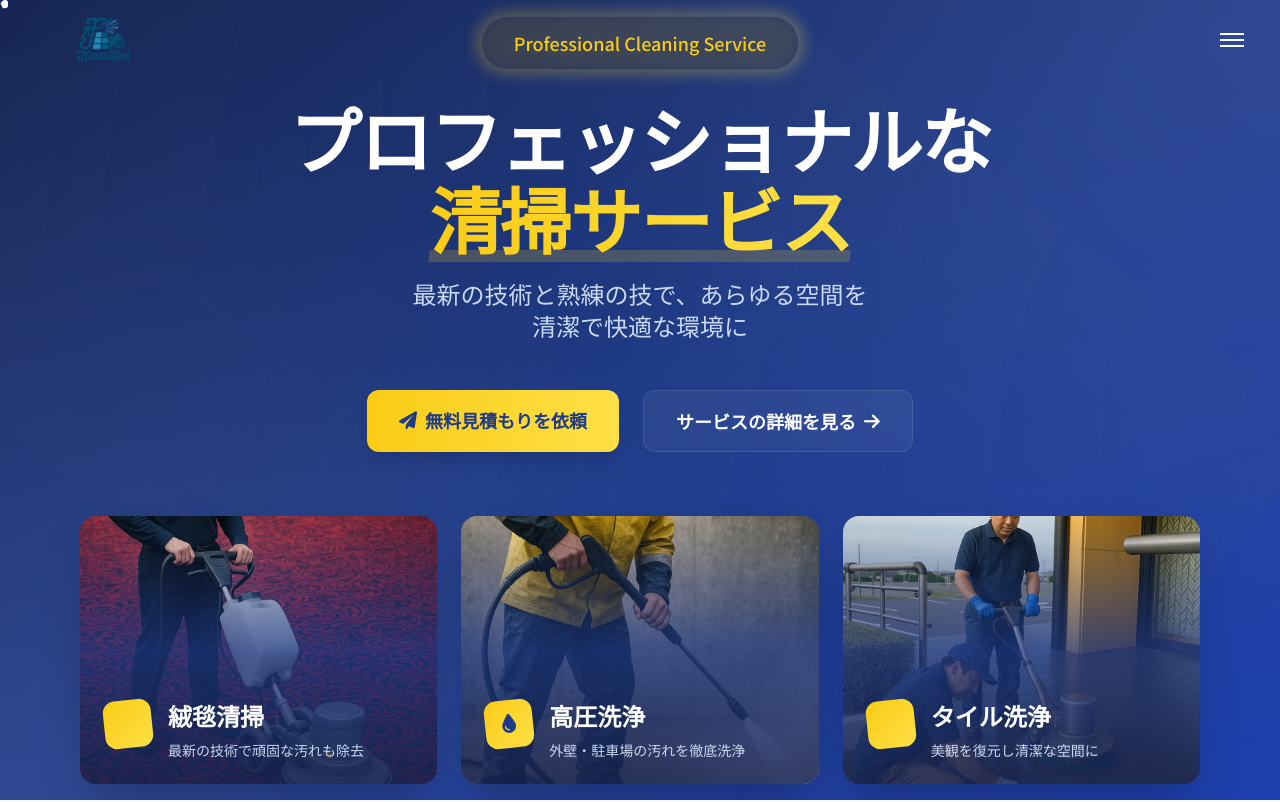
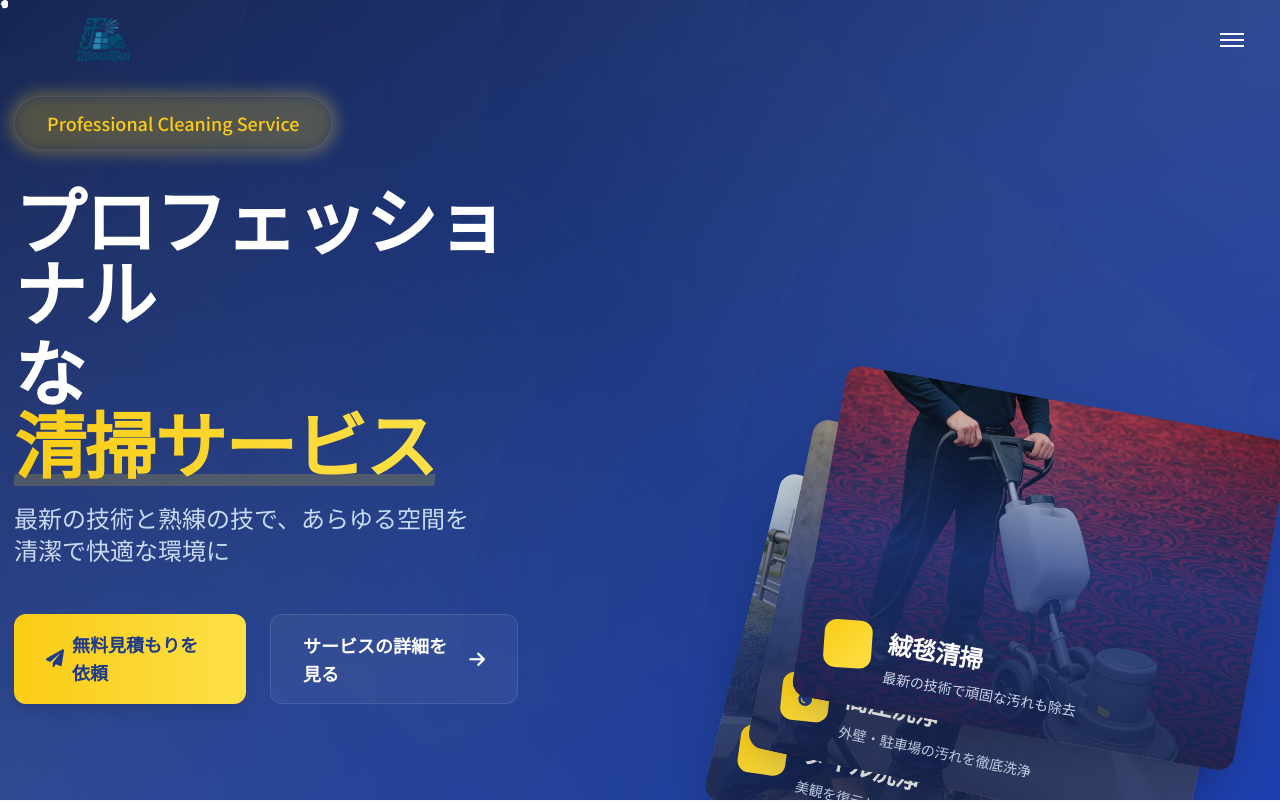
Before and after one commit to fura-1993/clean, a Next.js app: page / in a window 1280 px wide. Shown: the top 802 px of the page. Built offline with nearby package versions, Linux system fonts and the light colour scheme.

Commit message:
Redesign hero section with split layout and tilted service cards

```diff
--- a/src/components/Hero/Hero.tsx
+++ b/src/components/Hero/Hero.tsx
@@ -72,10 +72,12 @@ export default function Hero() {
         ))}
       </div>
 
-      <div className="container relative h-full flex flex-col justify-center items-center">
+      <div className="container relative h-full mx-auto">
+        <div className="grid grid-cols-1 lg:grid-cols-2 h-full items-center gap-12">
+          {/* 左側のコンテンツ */}
           <motion.div
-          className="text-center max-w-5xl"
-          initial={{ opacity: 0, y: 30 }}
+            className="relative z-10 px-6 lg:px-12"
+            initial={{ opacity: 0, x: -50 }}
             animate={controls}
           >
             <motion.div
@@ -140,7 +142,7 @@ export default function Hero() {
             </motion.p>
 
             <motion.div
-            className="flex flex-col sm:flex-row justify-center gap-6 mb-16"
+              className="flex flex-col sm:flex-row gap-6"
               initial={{ opacity: 0, y: 20 }}
               animate={{ opacity: 1, y: 0 }}
               transition={{ duration: 0.8, delay: 0.9 }}
@@ -182,31 +184,50 @@ export default function Hero() {
             </motion.div>
           </motion.div>
 
+          {/* 右側のサービスカード */}
+          <div className="relative h-full flex items-center justify-center lg:justify-end overflow-visible px-6 lg:px-0">
             <motion.div
-          className="grid grid-cols-1 md:grid-cols-3 gap-6 w-full max-w-6xl px-4"
-          initial={{ opacity: 0, y: 40 }}
-          animate={{ opacity: 1, y: 0 }}
-          transition={{ duration: 0.8, delay: 1.2 }}
+              className="relative w-full max-w-2xl"
+              initial={{ opacity: 0, x: 50 }}
+              animate={{ opacity: 1, x: 0 }}
+              transition={{ duration: 1, delay: 0.5 }}
             >
               {services.map((service, index) => (
                 <motion.div
                   key={service.title}
-              className="group relative rounded-2xl overflow-hidden shadow-2xl aspect-[4/3] transform hover:-translate-y-1 transition-all duration-300"
-              whileHover={{ scale: 1.02 }}
-              initial={{ opacity: 0, y: 20 }}
-              animate={{ opacity: 1, y: 0 }}
-              transition={{ duration: 0.5, delay: index * 0.2 + 1.4 }}
+                  className="group absolute w-full max-w-md rounded-2xl overflow-hidden shadow-2xl aspect-[4/3]"
+                  style={{
+                    top: `${index * 60}px`,
+                    right: `${index * 40}px`,
+                    zIndex: services.length - index,
+                    transform: `rotate(${5 + index * 2}deg)`
+                  }}
+                  initial={{ opacity: 0, x: 100, rotate: 10 + index * 2 }}
+                  animate={{
+                    opacity: 1,
+                    x: 0,
+                    transition: {
+                      duration: 0.8,
+                      delay: 0.8 + index * 0.2
+                    }
+                  }}
+                  whileHover={{
+                    scale: 1.02,
+                    rotate: 0,
+                    zIndex: 10,
+                    transition: { duration: 0.3 }
+                  }}
                 >
                   <Image
                     src={service.image}
                     alt={service.title}
                     fill
                     className="object-cover transition-transform duration-700 group-hover:scale-110"
-                sizes="(max-width: 768px) 100vw, 33vw"
+                    sizes="(max-width: 768px) 100vw, 50vw"
                     priority={index === 0}
                     quality={90}
                   />
-              <div className="absolute inset-0 bg-gradient-to-t from-blue-950/95 via-blue-900/80 to-transparent opacity-90 group-hover:opacity-80 transition-opacity" />
+                  <div className="absolute inset-0 bg-gradient-to-t from-blue-950/95 via-blue-900/80 to-transparent opacity-90 group-hover:opacity-75 transition-opacity" />
                   <div className="absolute inset-0 flex flex-col justify-end p-6">
                     <div className="flex items-start gap-4">
                       <div className="w-12 h-12 bg-gradient-to-br from-yellow-400 to-yellow-300 rounded-xl flex items-center justify-center transform -rotate-6 group-hover:rotate-0 transition-all duration-300">
@@ -226,6 +247,8 @@ export default function Hero() {
               ))}
             </motion.div>
           </div>
+        </div>
+      </div>
 
       <style jsx>{`
         @keyframes float {
```
Lines whose indentation alone changed are shown as unchanged.
